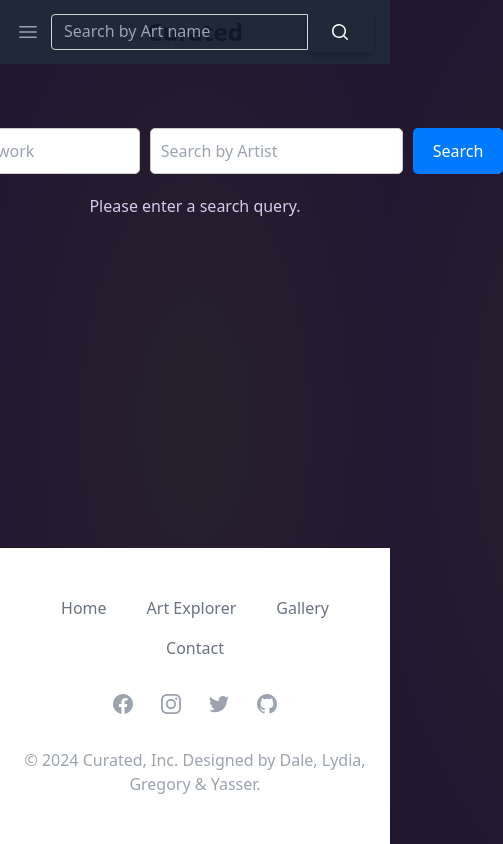
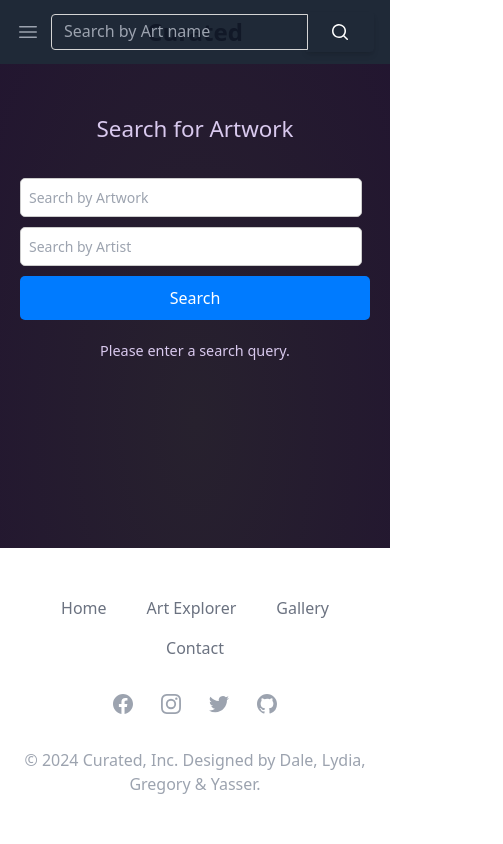
Before and after one commit to yrezvani/curated, a React (Vite) app: page /search in a window 390 px wide. Shown: the whole page, 503 px wide, since content can reach past the window. Built offline with nearby package versions, Linux system fonts and the light colour scheme; a web font is replaced by a local one.

Commit message:
Add mobile responsiveness

```diff
--- a/src/components/SearchResults.css
+++ b/src/components/SearchResults.css
@@ -1,8 +1,13 @@
 .search-results-container {
     margin: 20px;
-    margin-top: 4rem;
+    margin-top: 1.5rem;
   }
 
+  .search-results-container h2 {
+    padding: 2.5rem;
+    text-align: center;
+    font-size: 2rem;
+  }
   .search-form {
     display: flex;
     justify-content: center;
@@ -63,3 +68,34 @@
   .search-text {
     text-align: center;
   }
+
+  @media (max-width: 768px) {
+
+    .search-form {
+      flex-direction: column;
+      gap: 10px;
+    }
+
+    .search-input {
+      padding: 8px;
+      margin-right: 8px;
+      border: 1px solid #ccc;
+      border-radius: 5px;
+      font-size: 14px;
+    }
+
+    .search-results-container {
+      margin: 20px;
+      margin-top: 1rem;
+    }
+
+    .search-results-container h2 {
+      padding: 2rem;
+      text-align: center;
+      font-size: 1.4rem;
+    }
+
+    .search-text {
+      font-size: 0.9rem;
+    }
+  }
--- a/src/components/SearchResults.jsx
+++ b/src/components/SearchResults.jsx
@@ -67,6 +67,7 @@ const SearchResults = ({ apiKey }) => {
   // Render search form and results
   return (
     <div className="search-results-container">
+      <h2>Search for Artwork</h2>
       <form onSubmit={handleSubmit} className="search-form">
         <input type="text" value={query} onChange={(e) => setQuery(e.target.value)} placeholder="Search by Artwork" className="search-input" />
         <input type="text" value={artist} onChange={(e) => setArtist(e.target.value)} placeholder="Search by Artist" className="search-input" />
```
